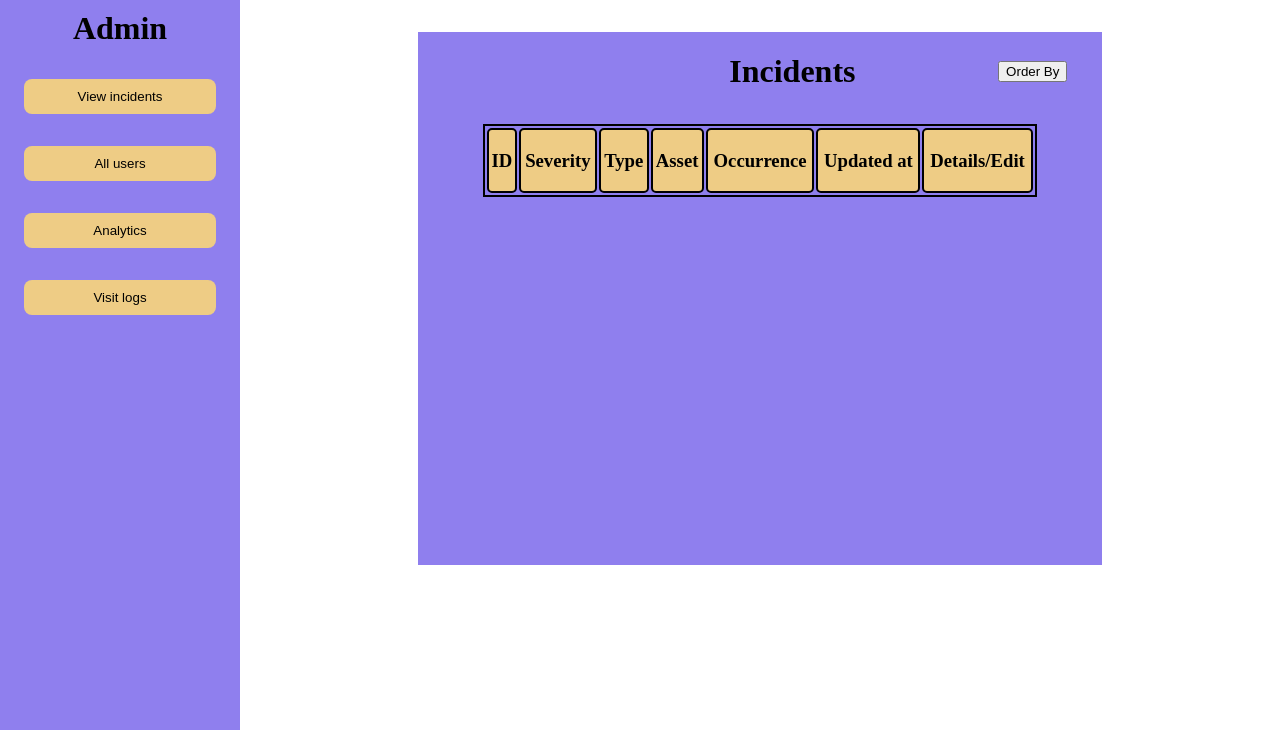
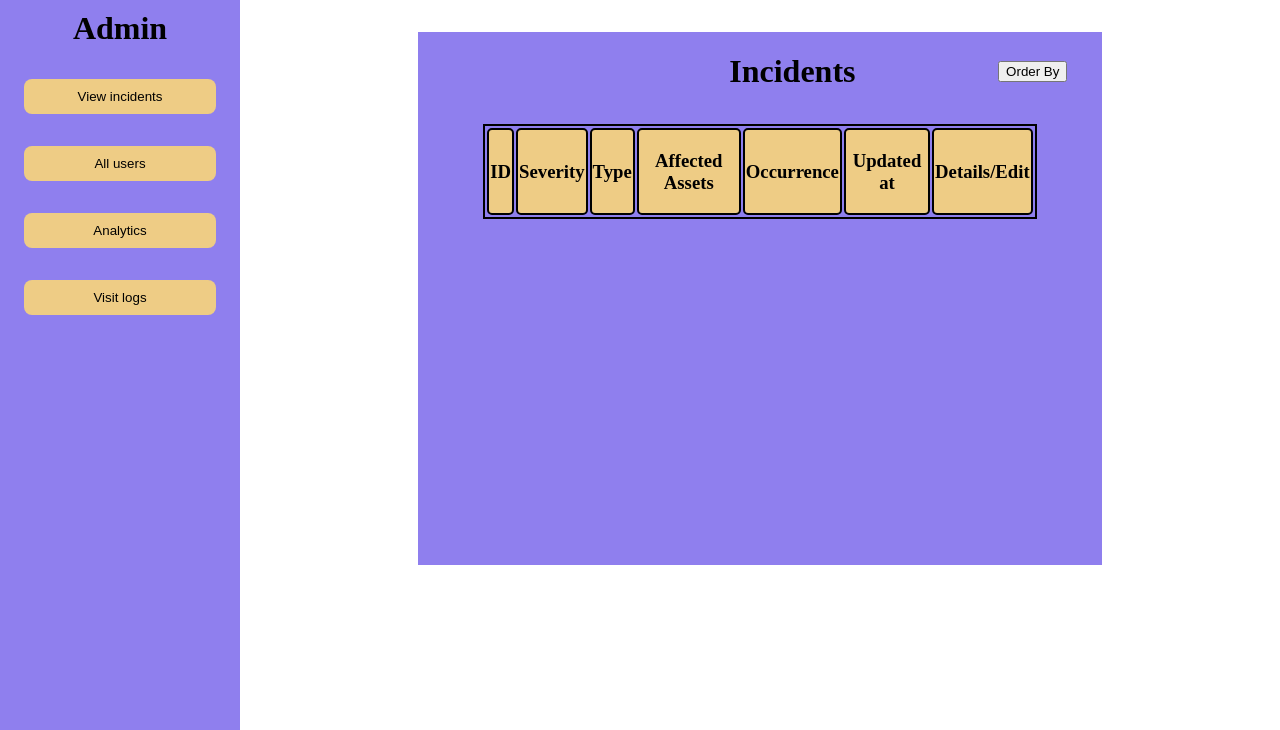
Before and after one commit to viktorabrahamsson1/projekt, a PHP site: page /pages/admin/incidents.php in a window 1280 px wide. Shown: the part 70-800 px from the top of the page. Run offline with PHP 8.4, Linux system fonts and the light colour scheme; the visitor is signed in with stand-in values (Sample User, id 1); data that the repository does not hold is empty.

Commit message:
Made it possible to add multiple affected assets

```diff
--- a/css/incident_form.css
+++ b/css/incident_form.css
@@ -1,6 +1,6 @@
 .report_container {
   width: 500px;
-  height: 500px;
+  height: -webkit-fill-available;
   background-color: var(--primary-bg-color);
   border-radius: 4px;
   top: 50%;
@@ -26,6 +26,12 @@
 }
 
 .form_container > form > select {
+  padding: 10px;
+  border: 1px black;
+  border-radius: 5px;
+}
+
+.form_container > form > div > select {
   padding: 10px;
   border: 1px black;
   border-radius: 5px;
@@ -58,3 +64,9 @@ form > button:hover {
   background-color: var(--primary-bt-hover-color);
   cursor: pointer;
 }
+
+#asset_container {
+  display: flex;
+  flex-direction: column;
+  gap: 5px;
+}
--- a/pages/admin/incidents.php
+++ b/pages/admin/incidents.php
@@ -17,18 +17,15 @@ while ($row = $incident->fetch_object()) {
   $incident_type_result = $mysqli->query("SELECT incident_type FROM incident_type WHERE incident_type_id = {$row->incident_type_id}");
   $incident_type = $incident_type_result->fetch_object()->incident_type;
 
-  $incident_asset_result = $mysqli->query("SELECT asset_id FROM incident_asset WHERE incident_id = {$row->incident_id}");
-  $incident_asset_id = $incident_asset_result->fetch_object()->asset_id;
-
-  $asset_result = $mysqli->query("SELECT asset FROM asset WHERE asset_id = {$incident_asset_id}");
-  $asset = $asset_result->fetch_object()->asset;
+  $asset_result = $mysqli->query("SELECT COUNT(*) FROM incident_asset WHERE incident_id = {$row->incident_id}");
+  $asset_count = $asset_result->fetch_object()->{"COUNT(*)"};
 
   $incident_row .= "
         <tr>
           <td>{$row->incident_id}</td>
           <td>{$severity}</td>
           <td>{$incident_type}</td>
-          <td>{$asset}</td>
+          <td>{$asset_count}</td>
           <td>{$row->occurrence_datetime}</td>
           <td>{$row->updated_at}</td>
           <td>
@@ -57,7 +54,7 @@ $content = <<<HTML
             <h3>Type</h3>
           </th>
           <th>
-            <h3>Asset</h3>
+            <h3>Affected Assets</h3>
           </th>
           <th>
             <h3>Occurrence</h3>
```
Also changed, not shown: pages/reporter/create_incident.php (+15 -1 lines), pages/reporter/incident_form.php (+27 -5 lines).
